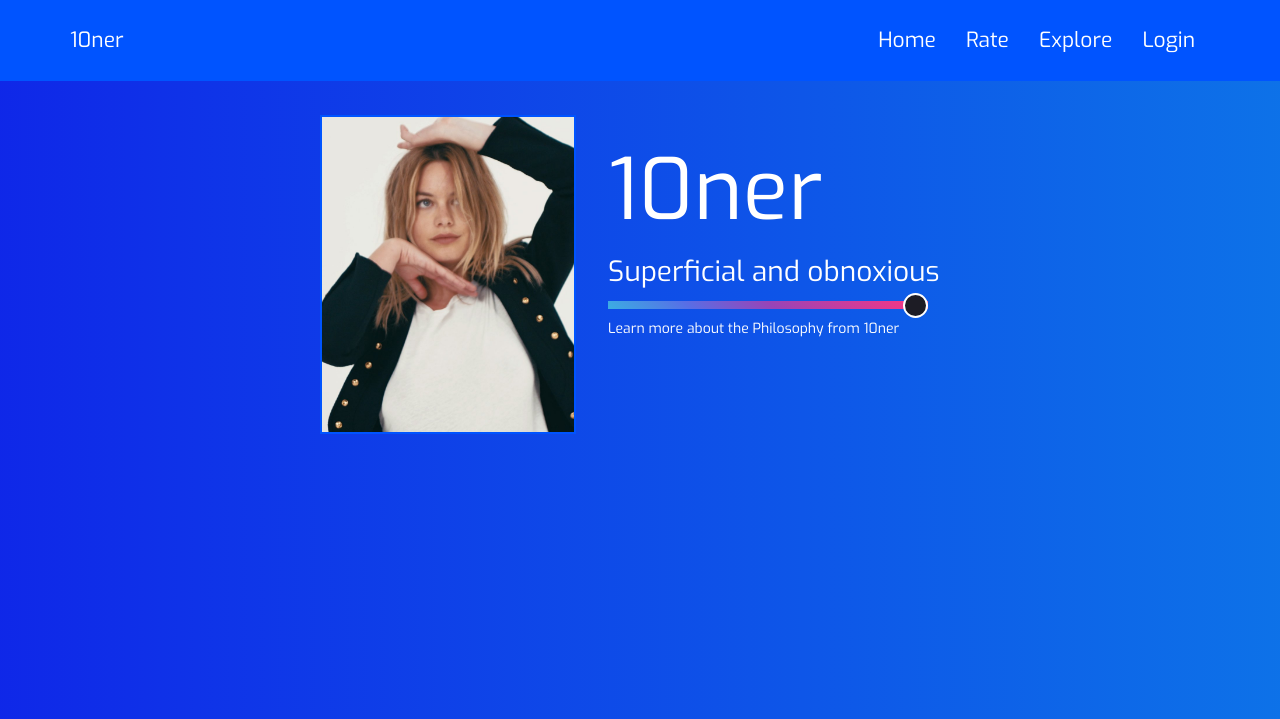
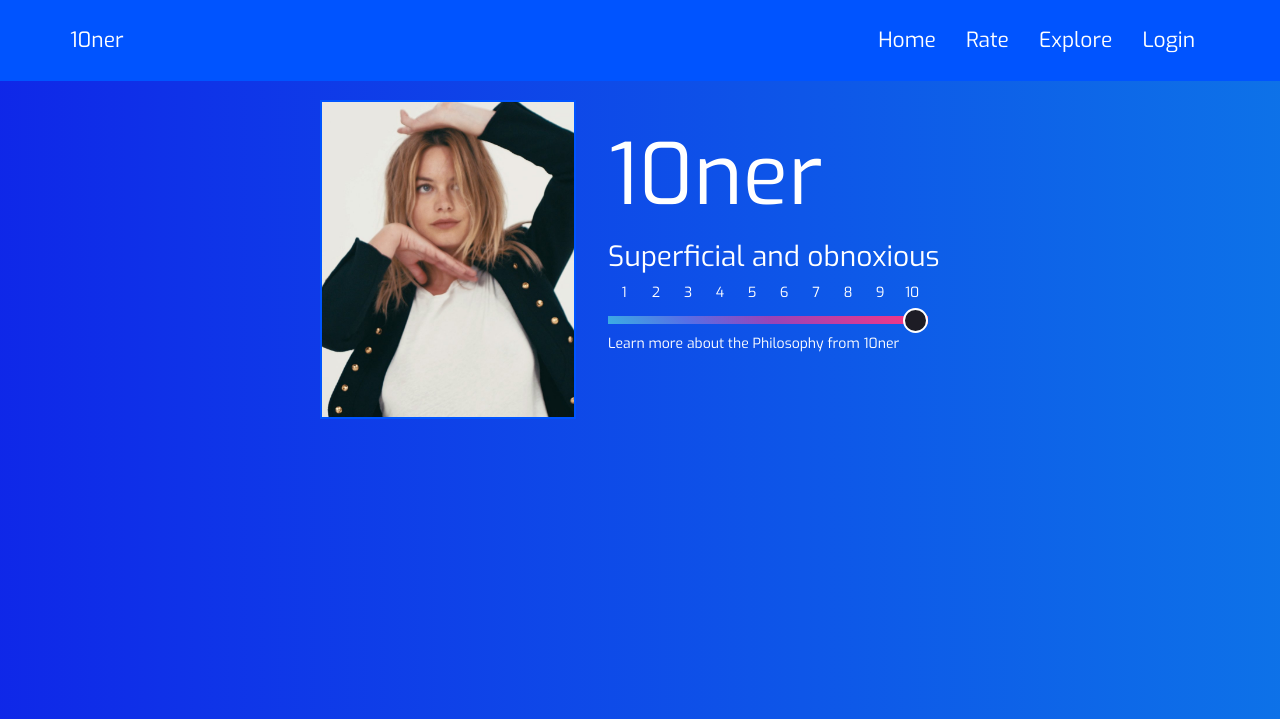
Before and after one commit to cedi-code/10ner, a PHP site: page / in a window 1280 px wide. Shown: the top 719 px of the page. Run offline with PHP 8.4, Linux system fonts and the light colour scheme; a stand-in replaces the project's code that opens the database connection; some libraries are stand-ins or nearby versions.

Commit message:
default_view slider

```diff
--- a/view/default_index.php
+++ b/view/default_index.php
@@ -1,17 +1,21 @@
 <section class="intro homeBackground" >
     <div class="introBox">
-        <div class="content">
+        <div class="content animated fadeInUp">
             <div class="imgbox">
                 <img src="images/camille.jpg"/>
             </div>
+            <div class="animated fadeInLeft animation-delay-075">
             <div class="textbox text-nowrap">
                 <h1>10ner</h1>
                 <h3>Superficial and obnoxious</h3>
 
             </div>
-            <input type="range" min="0" max="10" value="10" class="range"/>
+            <table class="range-value">
+                <td id="range1">1</td ><td id="range2">2</td><td id="range3">3</td><td id="range4">4</td><td id="range5">5</td><td id="range6">6</td><td id="range7">7</td><td id="range8">8</td><td id="range9">9</td><td id="range10">10</td>
+            </table>
+            <input id="range"type="range" min="1" max="10" value="10" class="range"/>
             <p style="padding-top: 10px; display: inline-block" class="bottom">Learn more about the Philosophy from 10ner</p>
-
+            </div>
 
         </div>
     </div>
@@ -24,7 +28,7 @@
                     <span class="float-md-left "><div class="textbox text-nowrap"><h3 class="m-3">Rate people by there Looks!</h3></div><img class="img-w-70" src="images/otherBild.jpg"/></span>
                 </div>
                 <div class="col-md-6 text-center">
-                    <span class="float-md-right"><div class="textbox text-nowrap"><h3 class="m-3">Explore other genres</h3></div><img class="img-w-70" src="images/cute_pomeranian_dog.jpg"/></span>
+                    <span class="float-md-right "><div class="textbox text-nowrap"><h3 class="m-3">Explore other genres</h3></div><img class="img-w-70" src="images/cute_pomeranian_dog.jpg"/></span>
                 </div>
             </div>
         </div>
```
